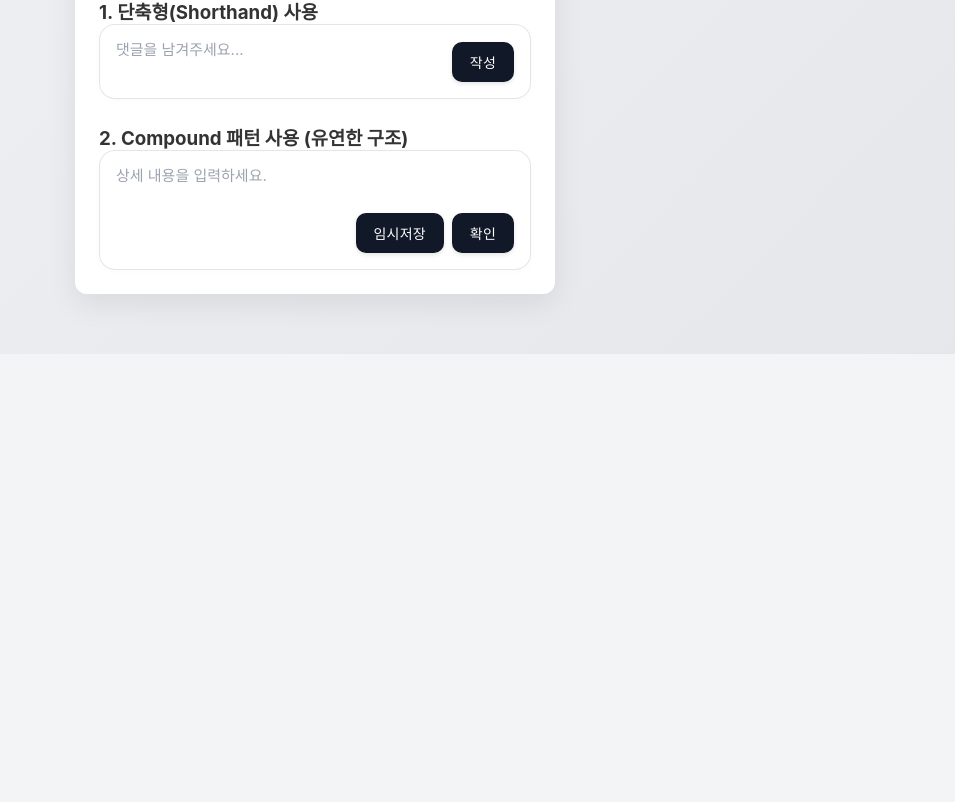
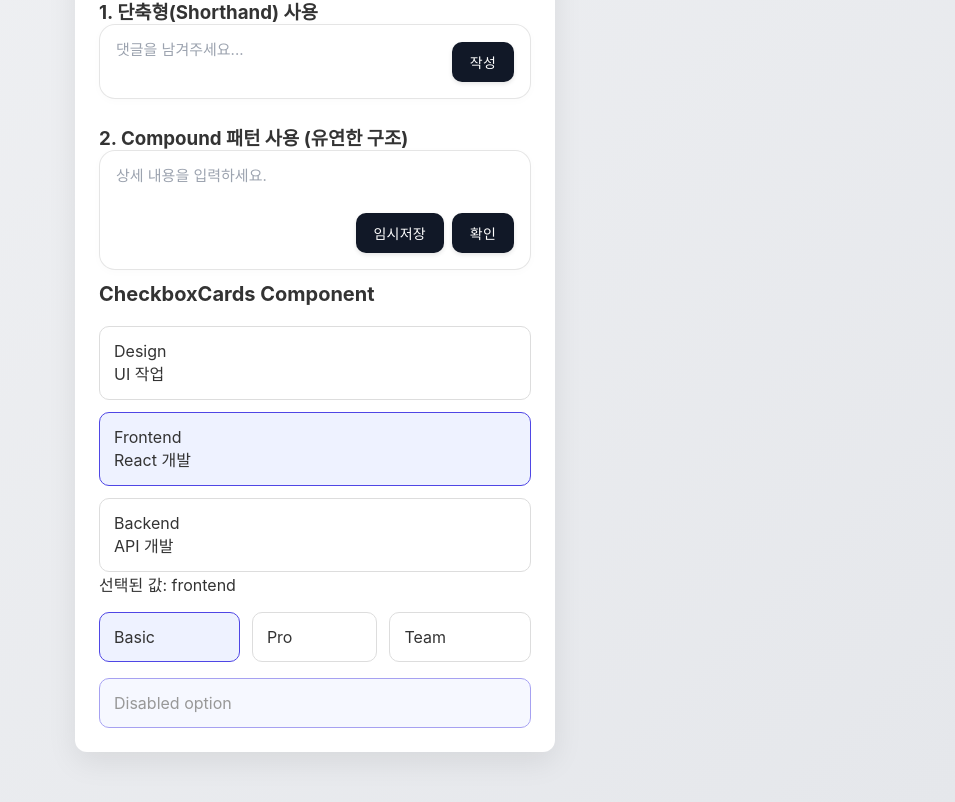
Before and after one commit to dongcheolpark/FrameUI, a React (Vite) app in the folder app/: page / in a window 1280 px wide. Shown: the part 816-1618 px from the top of the page, without its empty margins (325-1280 px from the left). Before the commit the page ends 1170 px from the top, so only its background shows below. Built offline with nearby package versions, Linux system fonts and the light colour scheme.

Commit message:
add CheckboxCards

```diff
--- a/app/src/App.tsx
+++ b/app/src/App.tsx
@@ -1,5 +1,5 @@
 import { useState } from "react";
-import { Button, Switch, Textarea, FRAME_UI_VERSION } from "FrameUI";
+import { Button, Switch, Textarea, CheckboxCards, FRAME_UI_VERSION } from "FrameUI";
 import "./App.css";
 
 export function App() {
@@ -90,6 +90,59 @@ export function App() {
             </Textarea.Root>
           </div>
         </div>
+
+        {/* CheckboxCards 예시 */}
+        <div className="component-section">
+          <h2>CheckboxCards Component</h2>
+
+          <CheckboxCards
+            value={selectedRoles}
+            onValueChange={setSelectedRoles}
+            options={[
+              {
+                value: "design",
+                label: "Design",
+                description: "UI 작업",
+              },
+              {
+                value: "frontend",
+                label: "Frontend",
+                description: "React 개발",
+              },
+              {
+                value: "backend",
+                label: "Backend",
+                description: "API 개발",
+              },
+            ]}
+          />
+
+          <div className="status">
+            선택된 값: {selectedRoles.join(", ") || "없음"}
+          </div>
+
+          <div style={{ height: 16 }} />
+
+          <CheckboxCards
+            orientation="horizontal"
+            defaultValue={["basic"]}
+            options={[
+              { value: "basic", label: "Basic" },
+              { value: "pro", label: "Pro" },
+              { value: "team", label: "Team" },
+            ]}
+          />
+
+          <div style={{ height: 16 }} />
+
+          <CheckboxCards
+            disabled
+            defaultValue={["design"]}
+            options={[
+              { value: "design", label: "Disabled option" },
+            ]}
+          />
+        </div>
       </section>
     </main>
   );
```
Also changed, not shown: src/index.ts (line endings or trailing spaces).
